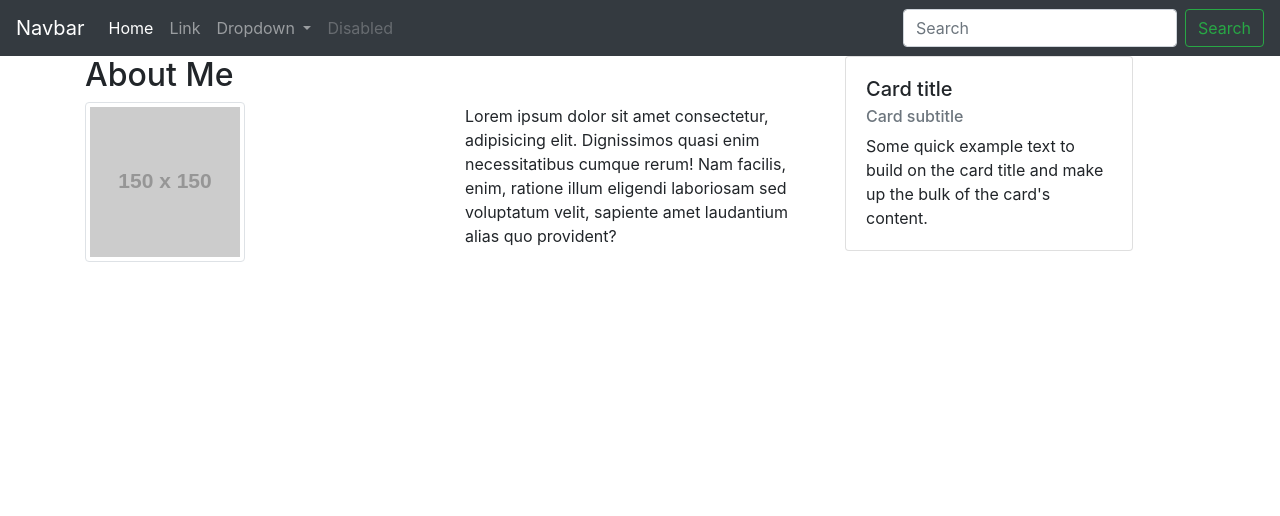
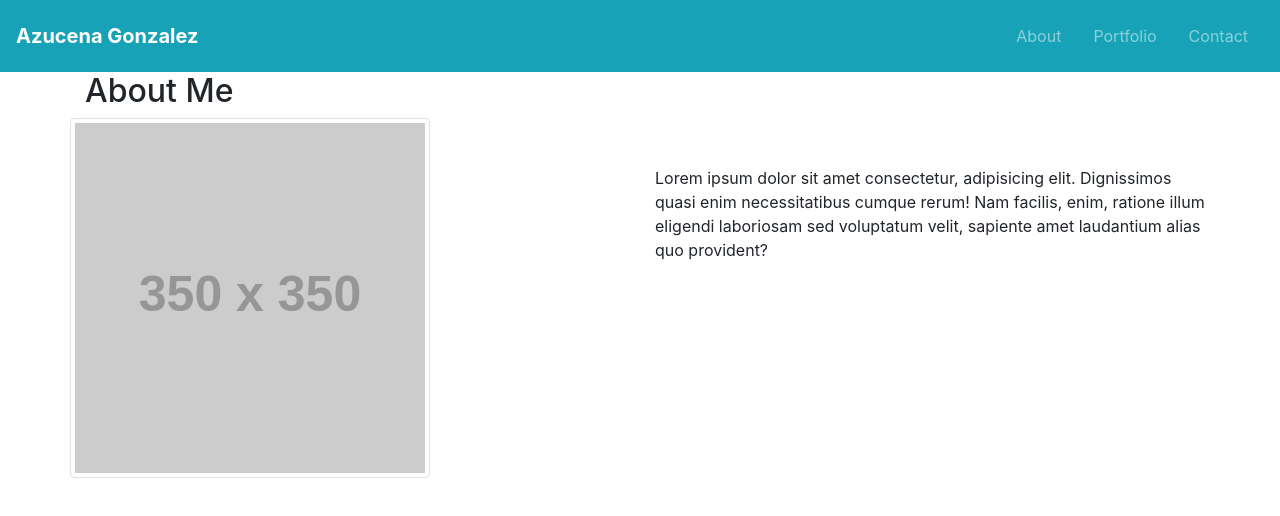
Before and after one commit to azu20/Homework-2, a plain HTML site: page index.html in a window 1280 px wide. Drawn offline with nearby package versions, Linux system fonts and the light colour scheme; placeholder pictures from the web are drawn by us.

```diff
--- a/index.html
+++ b/index.html
@@ -7,58 +7,54 @@
     <title>Document</title>
 </head>
 <body>
-    <nav class="navbar navbar-expand-lg navbar-dark bg-dark">
-        <a class="navbar-brand" href="#">Navbar</a>
-        <button class="navbar-toggler" type="button" data-toggle="collapse" data-target="#navbarSupportedContent" aria-controls="navbarSupportedContent" aria-expanded="false" aria-label="Toggle navigation">
+  <!-- <nav class="navbar navbar-expand-lg navbar-dark bg-info">
+    <a class="navbar-brand" href="#">Azucena Gonzalez</a>
+    <button class="navbar-toggler" type="button" data-toggle="collapse" data-target="#navbarNavAltMarkup" aria-controls="navbarNavAltMarkup" aria-expanded="false" aria-label="Toggle navigation">
       <span class="navbar-toggler-icon"></span>
     </button>
-
-        <div class="collapse navbar-collapse" id="navbarSupportedContent">
-          <ul class="navbar-nav mr-auto">
-            <li class="nav-item active">
-              <a class="nav-link" href="#">Home <span class="sr-only">(current)</span></a>
+    <div class="collapse navbar-collapse" id="navbarNavAltMarkup">
+      <div class="navbar-nav">
+        <a class="nav-item nav-link active .text-*-left" href="#">About <span class="sr-only">(current)</span></a>
+        <a class="nav-item nav-link active .text-*-left" href="#">Portfolio</a>
+        <a class="nav-item nav-link active .text-*-left" href="#">Contact</a>
+      </div>
+    </div>
+  </nav> -->
+  <nav class="navbar navbar-expand-lg navbar-dark bg-info">
+    <div class="d-flex flex-grow-1">
+        <span class="w-200 d-lg-none d-block"></span>
+        <a class="navbar-brand d-none d-lg-inline-block font-weight-bolder" href="#">Azucena Gonzalez</a>
+        <div class="w-200 text-right">
+            <button class="navbar-toggler" type="button" data-toggle="collapse" data-target="#myNavbar">
+                <span class="navbar-toggler-icon"></span>
+            </button>
+        </div>
+    </div>
+    <div class="collapse navbar-collapse flex-grow-1 text-right" id="myNavbar">
+        <ul class="navbar-nav ml-auto flex-nowrap">
+            <li class="nav-item">
+                <a href="#" class="nav-link m-2 menu-item nav-active">About</a>
             </li>
             <li class="nav-item">
-              <a class="nav-link" href="#">Link</a>
-            </li>
-            <li class="nav-item dropdown">
-              <a class="nav-link dropdown-toggle" href="#" id="navbarDropdown" role="button" data-toggle="dropdown" aria-haspopup="true" aria-expanded="false">
-                Dropdown
-              </a>
-              <div class="dropdown-menu" aria-labelledby="navbarDropdown">
-                <a class="dropdown-item" href="#">Action</a>
-                <a class="dropdown-item" href="#">Another action</a>
-                <div class="dropdown-divider"></div>
-                <a class="dropdown-item" href="#">Something else here</a>
-              </div>
+                <a href="#" class="nav-link m-2 menu-item nav-active">Portfolio</a>
             </li>
             <li class="nav-item">
-              <a class="nav-link disabled" href="#" tabindex="-1" aria-disabled="true">Disabled</a>
+                <a href="#" class="nav-link m-2 menu-item nav-active">Contact</a>
             </li>
         </ul>
-          <form class="form-inline my-2 my-lg-0">
-            <input class="form-control mr-sm-2" type="search" placeholder="Search" aria-label="Search">
-            <button class="btn btn-outline-success my-2 my-sm-0" type="submit">Search</button>
-          </form>
     </div>
 </nav>
       <div class="container">
        <div class="row">
-          <div class="col-lg-4">
+          <div class="col-lg-12">
                 <h2>About Me</h2>
-                    <img src="http://placehold.it/150x150" alt="http://placehold.it/150x150" class="img-thumbnail">
                 </div>
-                  <div class="col-lg-4 mt-5">
+            <div class="row">
+              <div class="col-lg-6">
+                <img src="http://placehold.it/350x350" alt="http://placehold.it/350x350" class="img-thumbnail">
+              </div>
+              <div class="col-lg-6 mt-5">
                   <p>Lorem ipsum dolor sit amet consectetur, adipisicing elit. Dignissimos quasi enim necessitatibus cumque rerum! Nam facilis, enim, ratione illum eligendi laboriosam sed voluptatum velit, sapiente amet laudantium alias quo provident?</p>
-                    </div>
-            <div class="col-lg-4">
-                <div class="card" style="width: 18rem;">
-                    <div class="card-body">
-                      <h5 class="card-title">Card title</h5>
-                      <h6 class="card-subtitle mb-2 text-muted">Card subtitle</h6>
-                      <p class="card-text">Some quick example text to build on the card title and make up the bulk of the card's content.</p>
-                    </div>
-                  </div>
                </div>
       </div>
     </div>
```
Also changed, not shown: contact.html (+76 -0 lines), Assets/Images/640-contact.jpg (added), Assets/Images/640-index.jpg (added), Assets/Images/640-portfolio.jpg (added), Assets/Images/768-contact.jpg (added), Assets/Images/768-index.jpg (added), Assets/Images/768-portfolio.jpg (added), Assets/Images/980-contact.jpg (added), Assets/Images/980-index.jpg (added), Assets/Images/980-portfolio.jpg (added), Assets/Images/P1030227[226].JPG (added), index_styles.css (added). Lines whose indentation alone changed are shown as unchanged.
